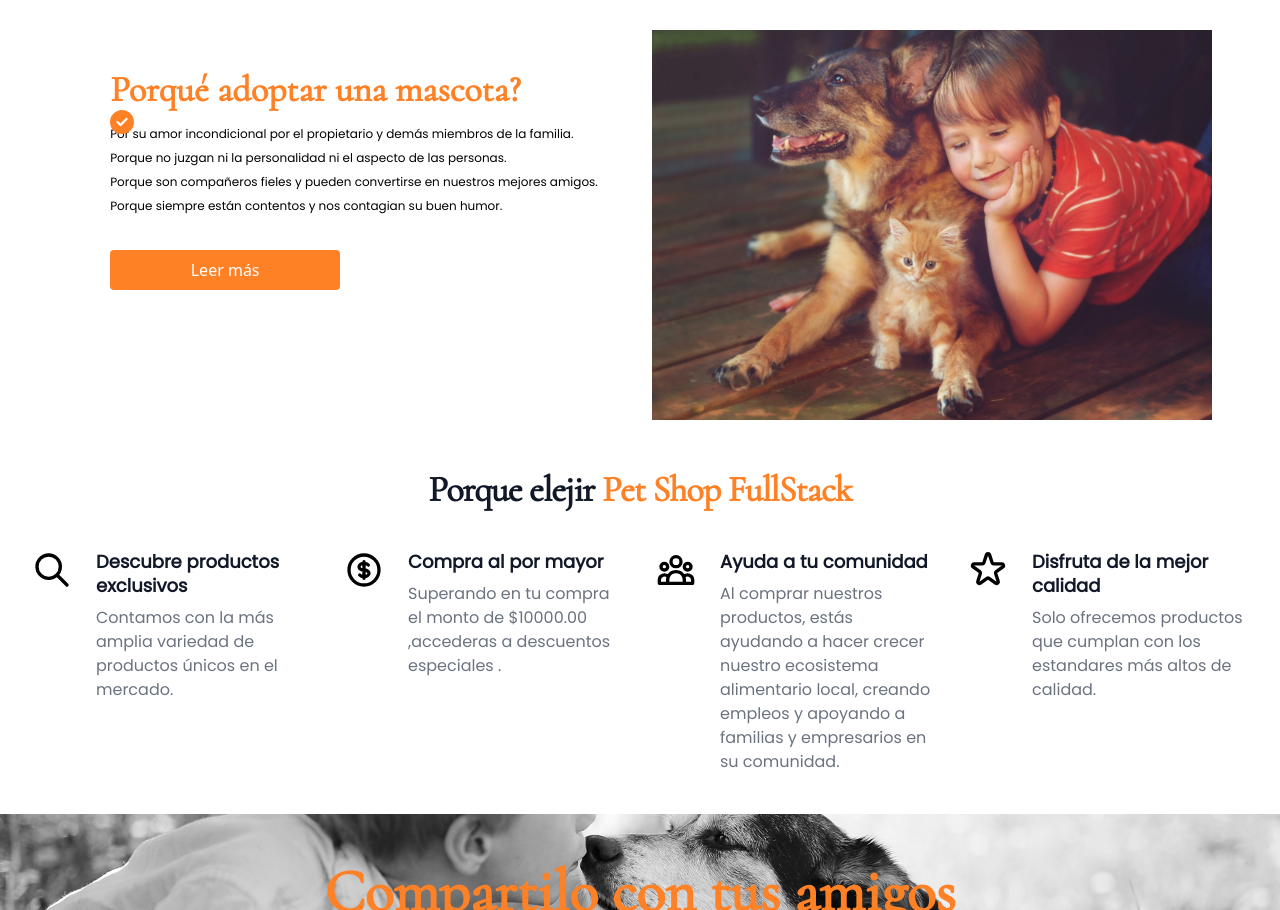
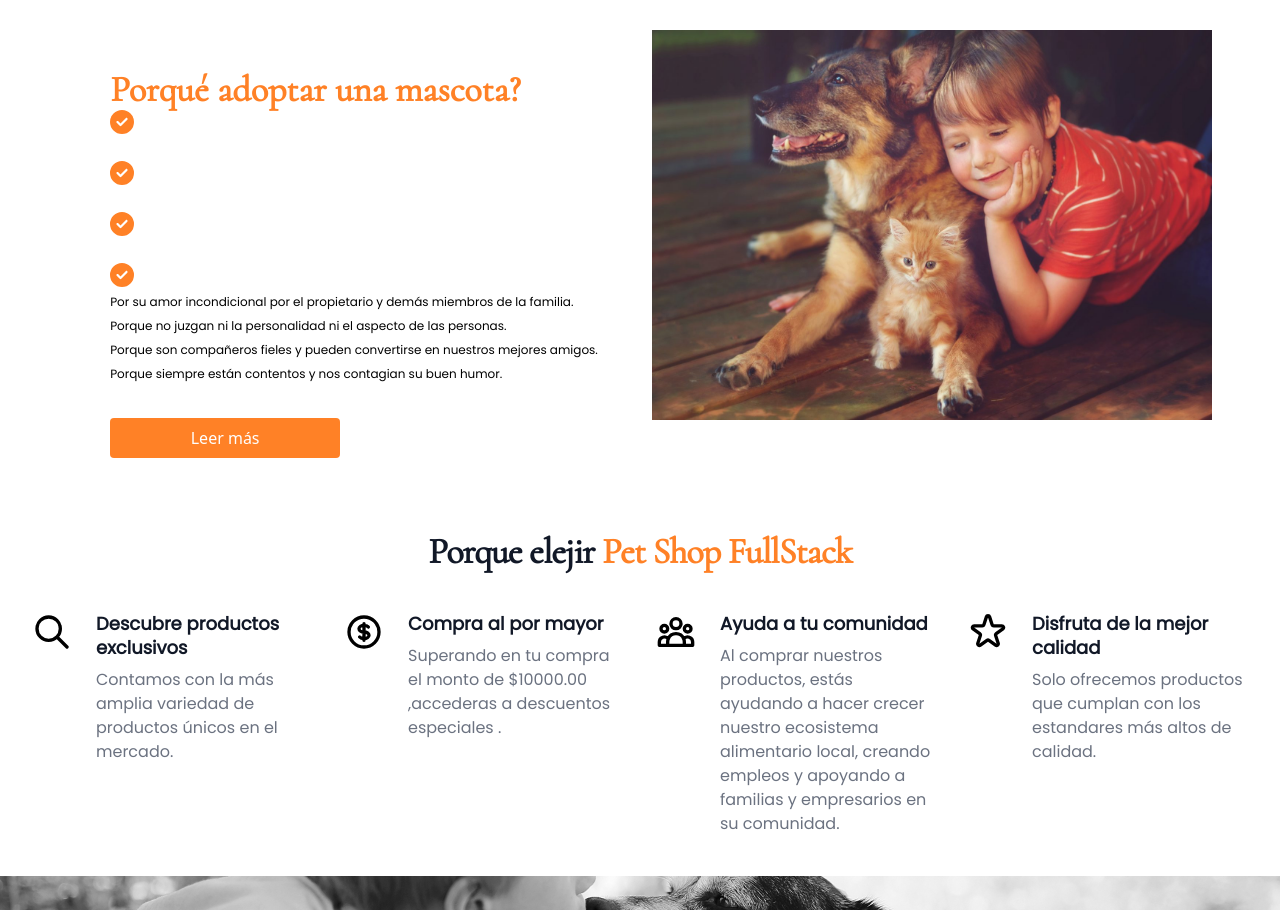
Before and after one commit to jdoors/WebProyect, a React (Create React App) app: page / in a window 1280 px wide. Shown: the part 1662-2572 px from the top of the page. Built offline with nearby package versions, Linux system fonts and the light colour scheme; a web font is replaced by a local one.

Commit message:
trabajando en componente adopta

```diff
--- a/src/components/Inicio/Adopta/adopta.js
+++ b/src/components/Inicio/Adopta/adopta.js
@@ -10,16 +10,19 @@ const adoptar = () => {
       <div className='mt-10 md:ml-3'>
         <h1 className='font-cormorant font-bold text-4xl text-[#FF8126]'> Porqué adoptar una mascota?</h1>
 
-          <div className="absolute text-[#FF8126] flex flex-wrap">
+          <div className="text-[#FF8126] flex-col space-y-6">
+            <div><FontAwesomeIcon icon={faCheckCircle} className="mr-2 text-2xl md:text-2xl" /></div>
+            <div><FontAwesomeIcon icon={faCheckCircle} className="mr-2 text-2xl md:text-2xl" /></div>
+            <div><FontAwesomeIcon icon={faCheckCircle} className="mr-2 text-2xl md:text-2xl" /></div>
             <div><FontAwesomeIcon icon={faCheckCircle} className="mr-2 text-2xl md:text-2xl" /></div>
           </div>
 
-        <ol className='mt-3 text-xs not-italic font-medium leading-6 font-poppins' >
-                <li>Por su amor incondicional por el propietario y demás miembros de la familia.</li>
-                <li>Porque no juzgan ni la personalidad ni el aspecto de las personas.</li>
-                <li>Porque son compañeros fieles y pueden convertirse en nuestros mejores amigos.</li>
-                <li>Porque siempre están contentos y nos contagian su buen humor.</li>
-        </ol>
+        <p className='text-xs not-italic font-medium leading-6 bottom-3 first-letter:w-6 absolut last:m-4 font-poppins' >
+                Por su amor incondicional por el propietario y demás miembros de la familia.<br/>
+                Porque no juzgan ni la personalidad ni el aspecto de las personas.<br/>
+                Porque son compañeros fieles y pueden convertirse en nuestros mejores amigos.<br/>
+                Porque siempre están contentos y nos contagian su buen humor.<br/>
+        </p>
         <button className='bg-[#FF8126] text-white rounded w-[230px] h-10 mt-4 md:mt-8 mb-6'>Leer más</button>
       </div >
       <div >
```
